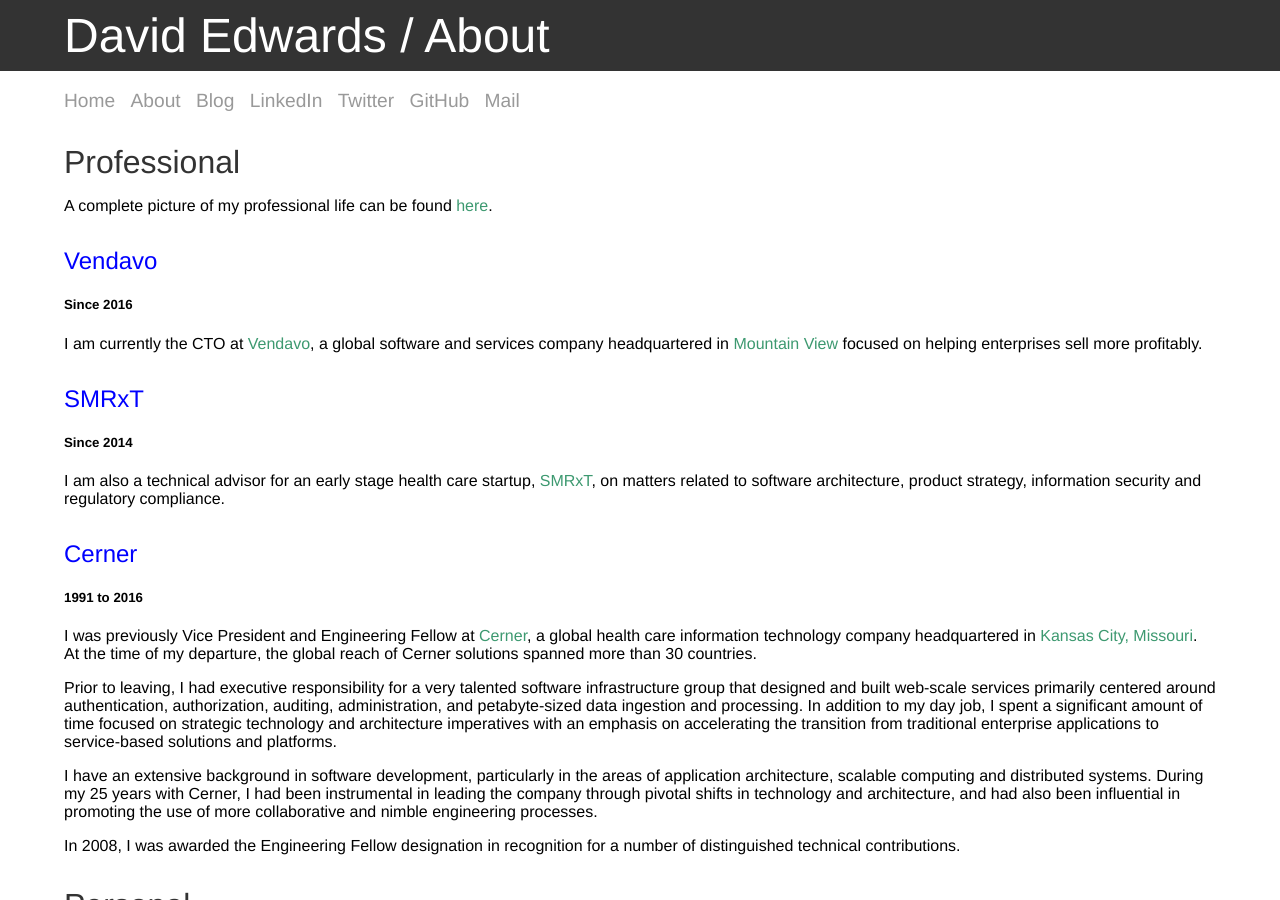
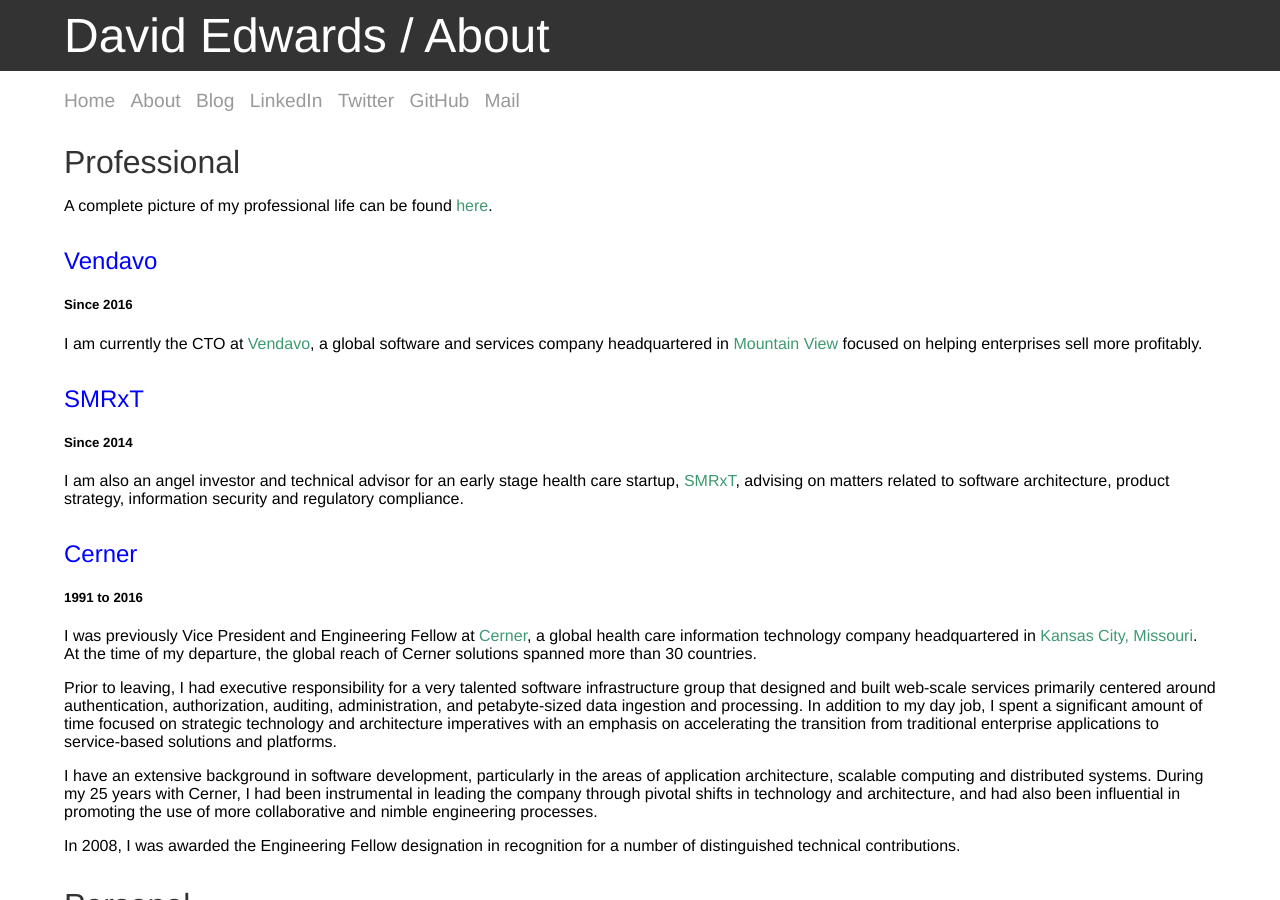
Before and after one commit to davidledwards/davidledwards.github.io, a Jekyll site: the page built from about/index.md, in a window 1280 px wide and 900 px high. Built offline with Jekyll 4.4.1, drawn with Linux system fonts in a browser that asks for light colours.

Commit message:
update SMRxT description

```diff
--- a/about/index.md
+++ b/about/index.md
@@ -14,8 +14,8 @@
 #### SMRxT
 
 ##### Since 2014
-I am also a technical advisor for an early stage health care startup, [SMRxT](http://smrxt.com), on matters
-related to software architecture, product strategy, information security and regulatory compliance.
+I am also an angel investor and technical advisor for an early stage health care startup, [SMRxT](http://smrxt.com), advising
+on matters related to software architecture, product strategy, information security and regulatory compliance.
 
 #### Cerner
 
```
